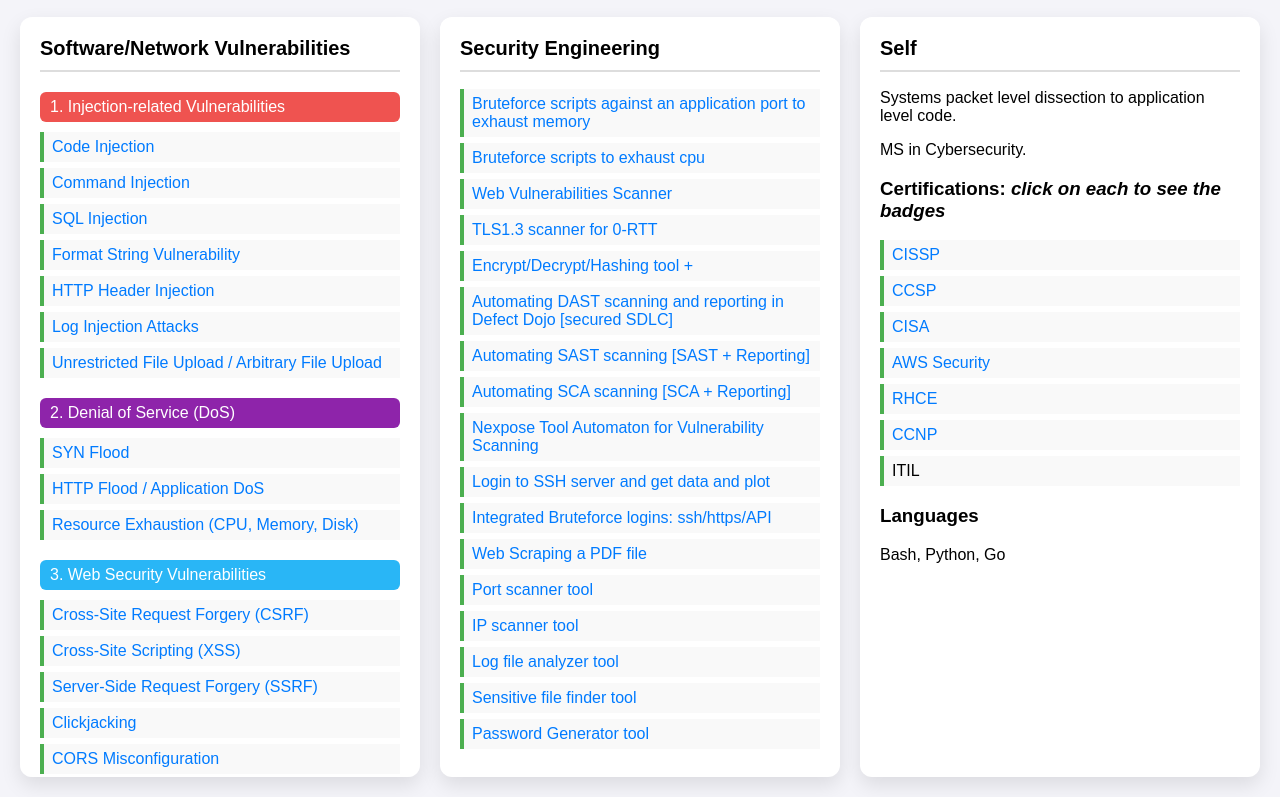
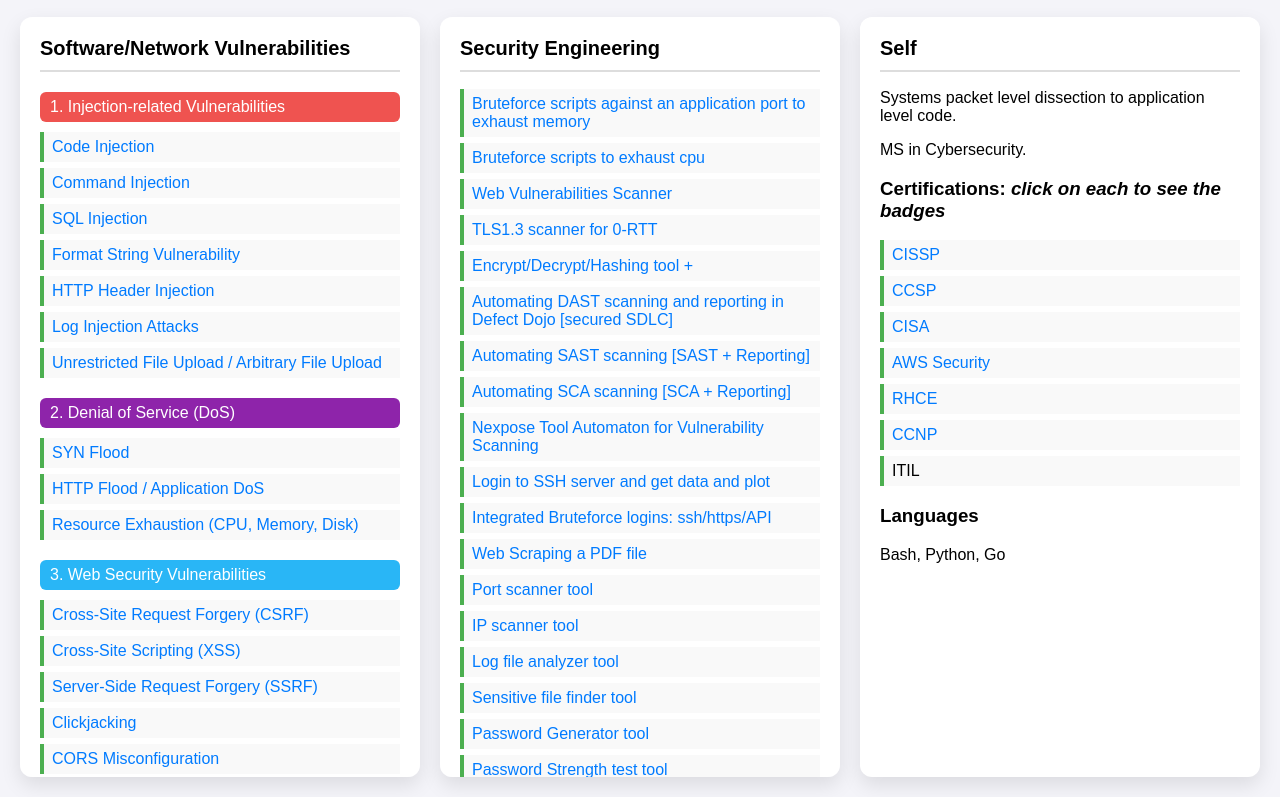
Before and after one commit to dpex77/website, a plain HTML site: page index.html in a window 1280 px wide. Shown: the part 81-878 px from the top of the page. Drawn offline with Linux system fonts and the light colour scheme.

Commit message:
Update index.html

```diff
--- a/index.html
+++ b/index.html
@@ -200,6 +200,7 @@
     <li><a href="log-file-analyzer.html">Log file analyzer tool</a></li>
     <li><a href="sensitive-file-finder.html">Sensitive file finder tool</a></li>
     <li><a href="password-generator.html">Password Generator tool</a></li>
+    <li><a href="password-strength.html">Password Strength test tool</a></li>
   </ul>
 </div>
 
```
